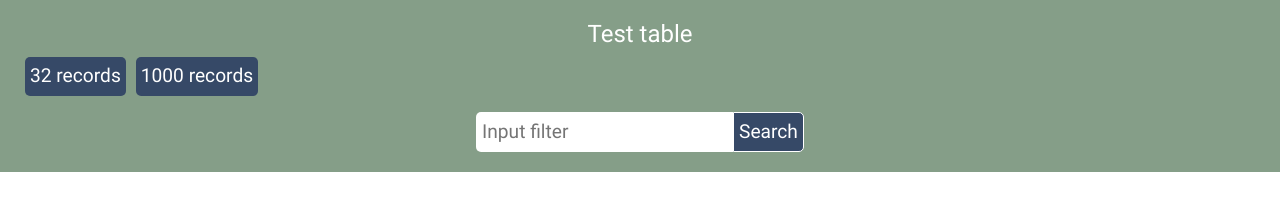
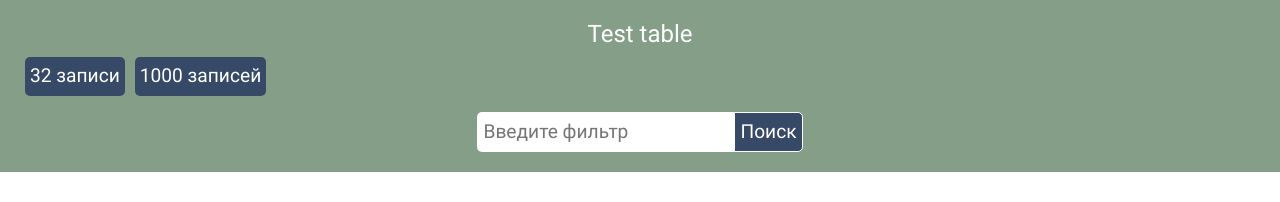
Before and after one commit to Jumay-dev/testtab, a React (Create React App) app: page / in a window 1280 px wide. Shown: the top 202 px of the page. Built offline with nearby package versions, Linux system fonts and the light colour scheme.

Commit message:
pages in pagination

```diff
--- a/src/components/Filter.js
+++ b/src/components/Filter.js
@@ -16,8 +16,8 @@ export default function Filter(props) {
 
     return(
         <form onSubmit={submitHandle}>
-            <input type='search' placeholder='Input filter' onChange={changeHandle}/>
-            <button type='submit'>Search</button>
+            <input type='search' placeholder='Введите фильтр' onChange={changeHandle}/>
+            <button type='submit'>Поиск</button>
         </form>
     )
 }
--- a/src/components/Header.js
+++ b/src/components/Header.js
@@ -14,7 +14,7 @@ export default function Header(props) {
                 changeRecordsCount={props.changeRecordsCount}
                 toggleShowLoader={props.toggleShowLoader}
             />
-            {props.availability && <button className="show-form" onClick={addRecordHandle}>New record</button>}
+            {props.availability && <button className="show-form" onClick={addRecordHandle}>Добавить</button>}
             <Filter
                 filterRecords={props.filterRecords}
             />
--- a/src/components/NewRecord.js
+++ b/src/components/NewRecord.js
@@ -1,4 +1,4 @@
-import React, {useState} from 'react'
+import React from 'react'
 
 export default function NewRecord(props) {
 
--- /dev/null
+++ b/src/components/Pages.js
@@ -0,0 +1,30 @@
+import React from 'react'
+
+export default function Pages(props) {
+    let clickHandle = event => {
+        props.changePage(+event.target.dataset.page)
+    }
+
+
+    let pages = []
+
+    for (let i = 0; i < props.pageCount; i++) {
+        pages[i] = (
+            <button
+                key={i}
+                className={i === props.currentPage ? 'current' : ''}
+                data-page={i}
+                onClick={clickHandle}
+            >
+                {i + 1}
+            </button>
+        )
+    }
+
+
+    return (
+        <>
+            {pages}
+        </>
+    )
+}
--- a/src/components/Pagination.js
+++ b/src/components/Pagination.js
@@ -1,4 +1,5 @@
 import React from 'react'
+import Pages from './Pages'
 
 export default function Pagination(props) {
     let clickHandle = event => {
@@ -14,7 +15,11 @@ export default function Pagination(props) {
     return (
         <div className="pagination">
             <button id='prev-page' onClick={clickHandle}>{'<'}</button>
-            <p>{props.currentPage + 1} of {props.pageCount}</p>
+            <Pages
+                pageCount={props.pageCount}
+                currentPage={props.currentPage}
+                changePage={props.changePage}
+            />
             <button id='next-page' onClick={clickHandle}>{'>'}</button>
         </div>
     )
--- a/src/components/RecordsCount.js
+++ b/src/components/RecordsCount.js
@@ -26,8 +26,8 @@ export default function RecordsCount(props) {
     return (
         <div className='record-count'>
             <ul>
-                <li className=''><button onClick={clickHandle} data-value='32'>32 records</button></li>
-                <li className=''><button onClick={clickHandle} data-value='1000'>1000 records</button></li>
+                <li className=''><button onClick={clickHandle} data-value='32'>32 записи</button></li>
+                <li className=''><button onClick={clickHandle} data-value='1000'>1000 записей</button></li>
             </ul>
         </div>
     )
```
